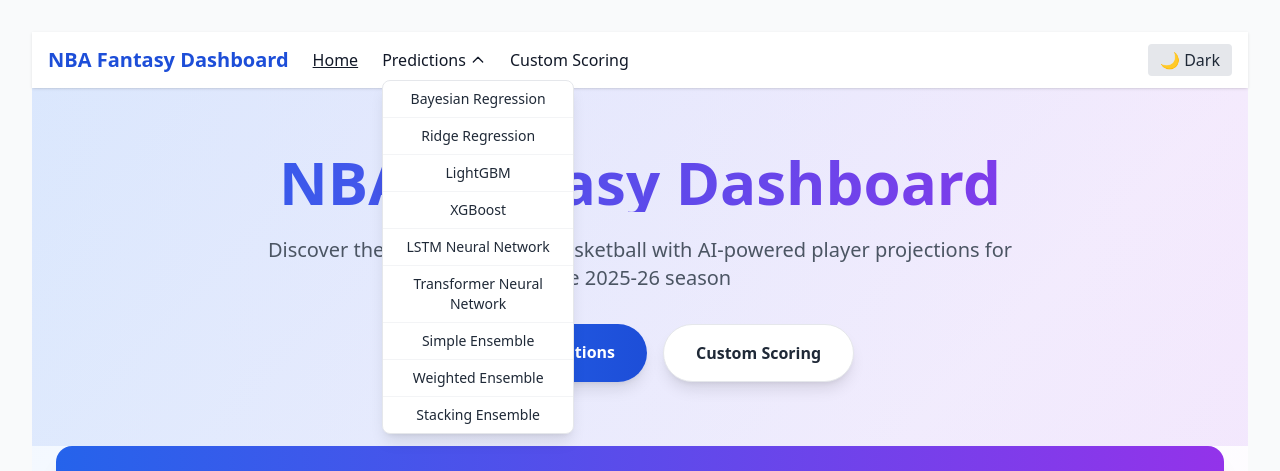
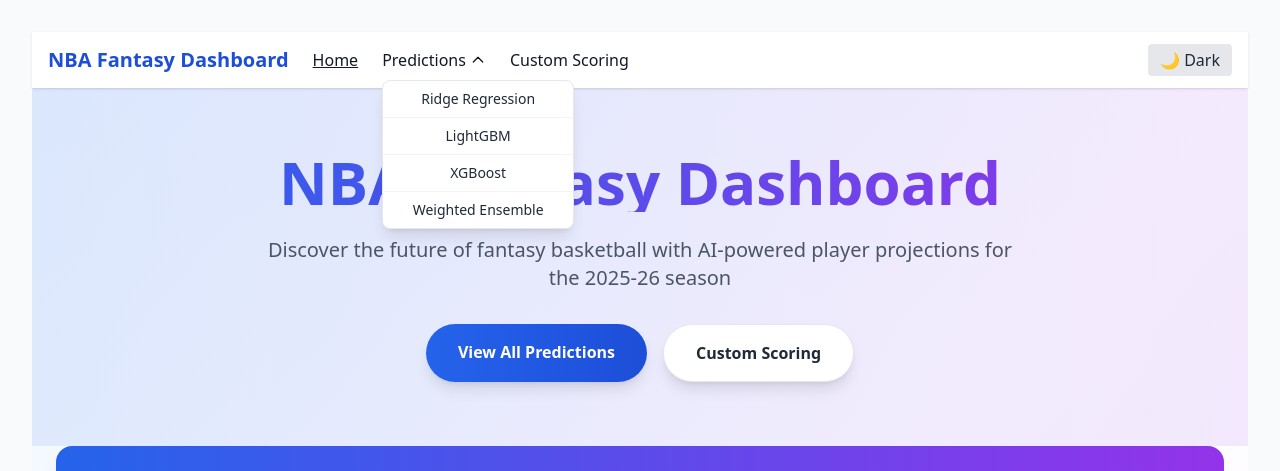
Before and after one commit to MSE-436-Project-Team/Project-Mono-Repo, a React (Vite) app in the folder frontend/: page / in a window 1280 px wide. Both pictures are taken after a click on the button "Predictions". Shown: the top 471 px of the page. Built offline with nearby package versions, Linux system fonts and the light colour scheme; no server answers.

Commit message:
filtered models nav bar

```diff
--- a/frontend/src/components/Navbar.tsx
+++ b/frontend/src/components/Navbar.tsx
@@ -23,6 +23,9 @@ const Navbar: React.FC = () => {
     };
   }, []);
 
+  //Filtered models nav bar
+  const filteredModels = MODEL_TYPES.filter(model => !['bayesian', 'lstm', 'transformer', 'ensemble_simple', 'ensemble_stacking'].includes(model));
+
   return (
     <nav className="bg-white dark:bg-gray-900 shadow sticky top-0 z-50">
       <div className="max-w-7xl mx-auto px-4 py-3 flex items-center justify-between">
@@ -41,7 +44,7 @@ const Navbar: React.FC = () => {
             </button>
             {isDropdownOpen && (
               <div className="absolute left-0 mt-2 w-48 bg-white dark:bg-gray-800 rounded-lg shadow-lg border border-gray-200 dark:border-gray-700 z-50">
-                {MODEL_TYPES.map(model => (
+                {filteredModels.map(model => (
                   <Link
                     key={model}
                     to={`/predictions/${model}`}
```
